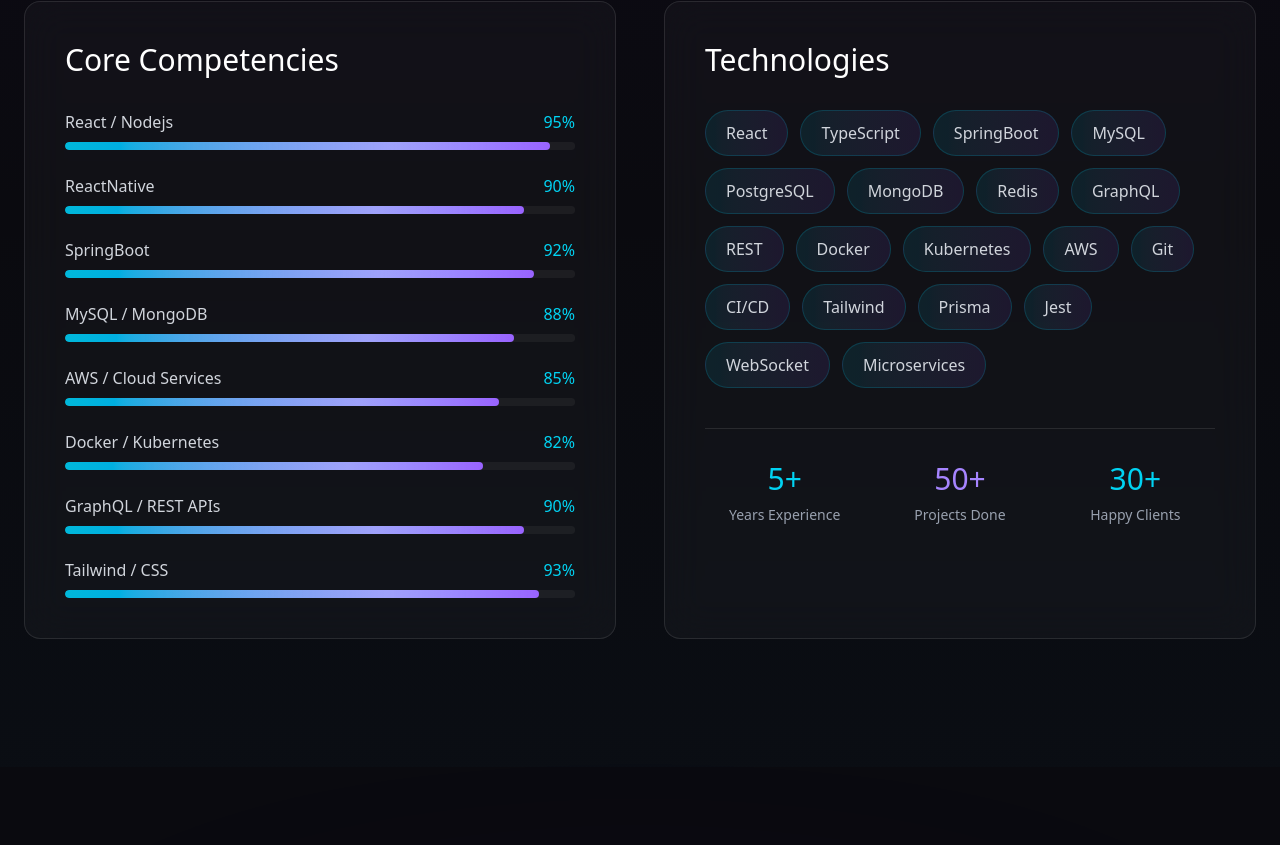
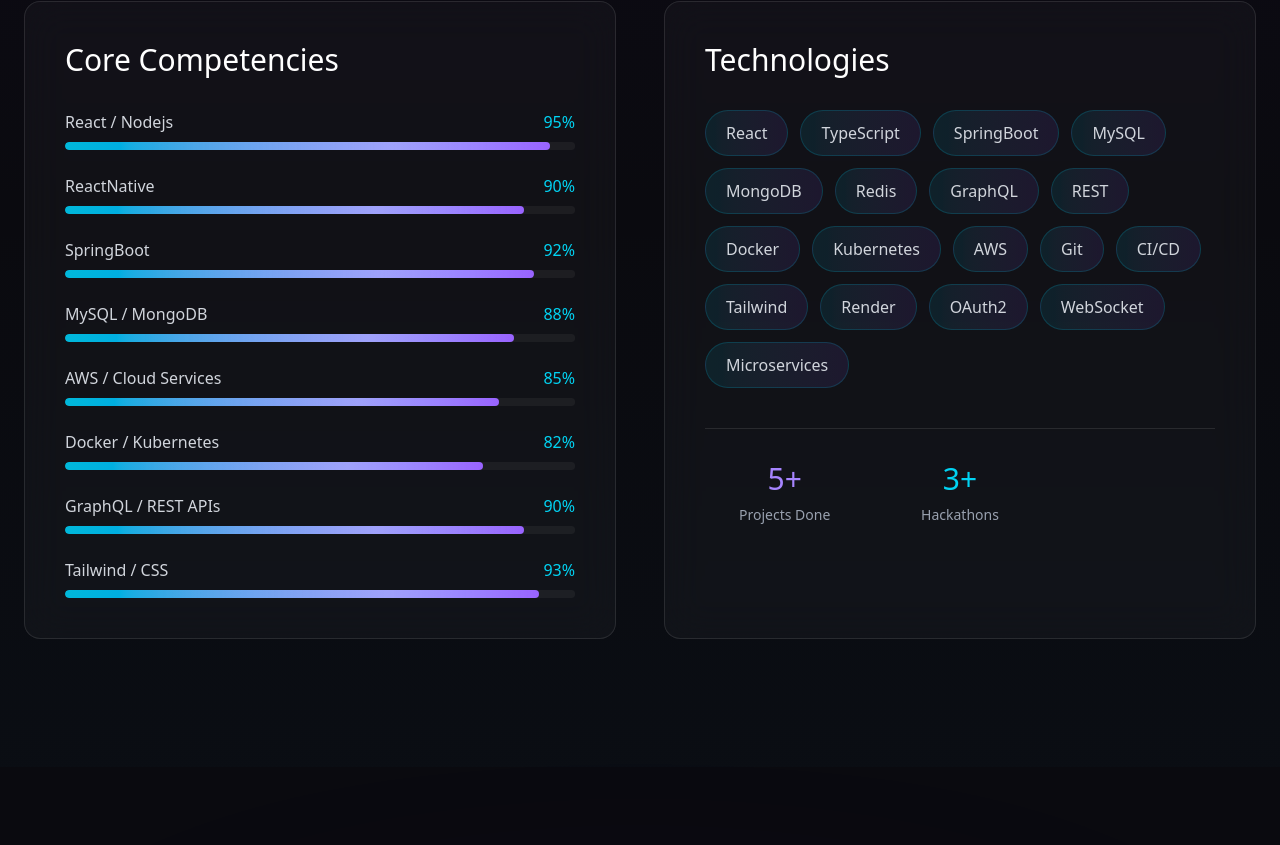
Before and after one commit to Bavithran100/PORTFOLIO0.1, a React (Vite) app: page / in a window 1280 px wide. Shown: the part 3475-4320 px from the top of the page. Built offline with nearby package versions, Linux system fonts and the light colour scheme.

Commit message:
teach updates

```diff
--- a/src/app/components/Contact.jsx
+++ b/src/app/components/Contact.jsx
@@ -197,7 +197,7 @@ export function Contact() {
 
           <div className="mt-20 pt-10 border-t border-white/10 text-center">
             <p className="text-gray-400">
-              (c) 2026 Alex Rivera. Crafted with passion and cutting-edge tech.
+              (c) 2026 Bavithran . Crafted with passion and cutting-edge tech.
             </p>
           </div>
         </div>
--- a/src/app/components/Skills.jsx
+++ b/src/app/components/Skills.jsx
@@ -16,7 +16,7 @@ export function Skills() {
     "SpringBoot",
     "MySQL",
 
-    "PostgreSQL",
+    // "PostgreSQL",
     "MongoDB",
     "Redis",
     "GraphQL",
@@ -27,8 +27,10 @@ export function Skills() {
     "Git",
     "CI/CD",
     "Tailwind",
-    "Prisma",
-    "Jest",
+    "Render",
+    "OAuth2",
+    // "Prisma",
+    // "Jest",
     "WebSocket",
     "Microservices",
   ];
@@ -87,17 +89,17 @@ export function Skills() {
 
               <div className="mt-10 pt-8 border-t border-white/10">
                 <div className="grid grid-cols-3 gap-4 text-center">
+                  {/* <div>
+                    <div className="text-3xl text-cyan-400 mb-2">Fresher</div>
+                    <div className="text-sm text-gray-400">Years Experience </div>
+                  </div> */}
                   <div>
-                    <div className="text-3xl text-cyan-400 mb-2">5+</div>
-                    <div className="text-sm text-gray-400">Years Experience</div>
-                  </div>
-                  <div>
-                    <div className="text-3xl text-violet-400 mb-2">50+</div>
+                    <div className="text-3xl text-violet-400 mb-2">5+</div>
                     <div className="text-sm text-gray-400">Projects Done</div>
                   </div>
                   <div>
-                    <div className="text-3xl text-cyan-400 mb-2">30+</div>
-                    <div className="text-sm text-gray-400">Happy Clients</div>
+                    <div className="text-3xl text-cyan-400 mb-2">3+</div>
+                    <div className="text-sm text-gray-400">Hackathons</div>
                   </div>
                 </div>
               </div>
```
